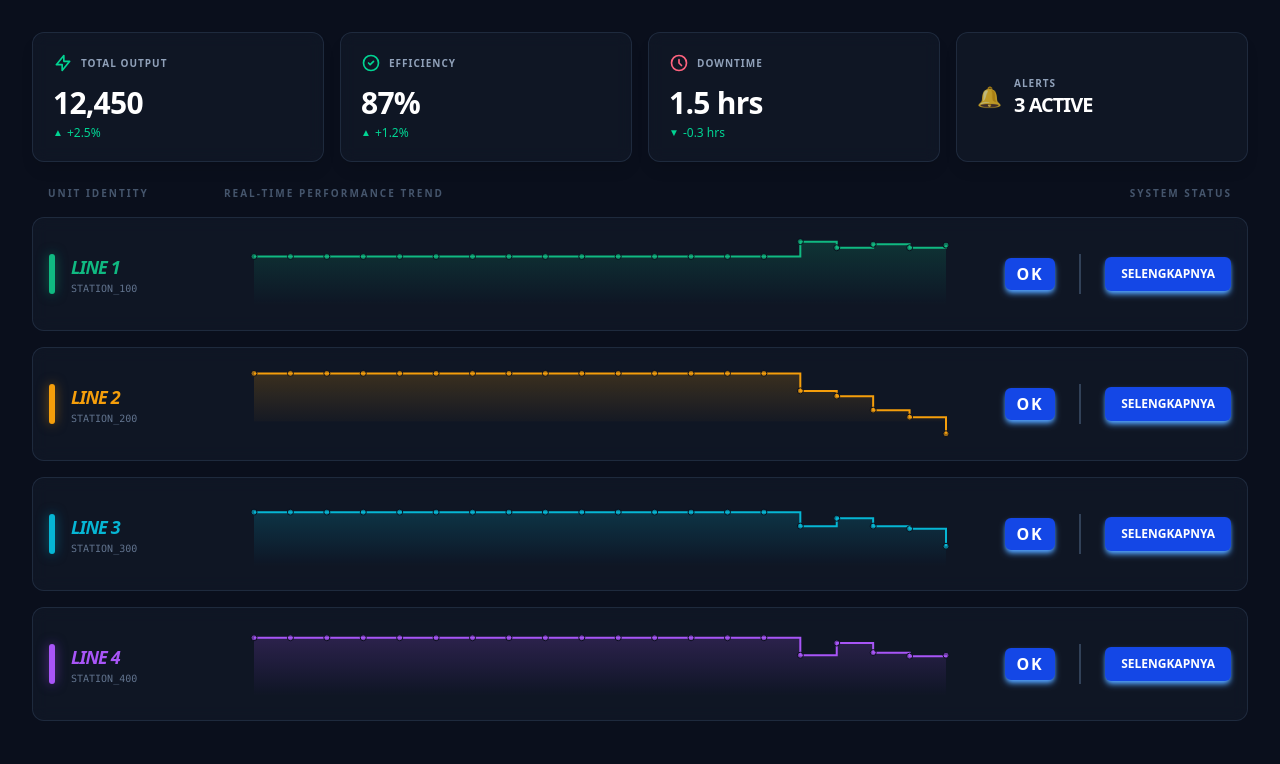
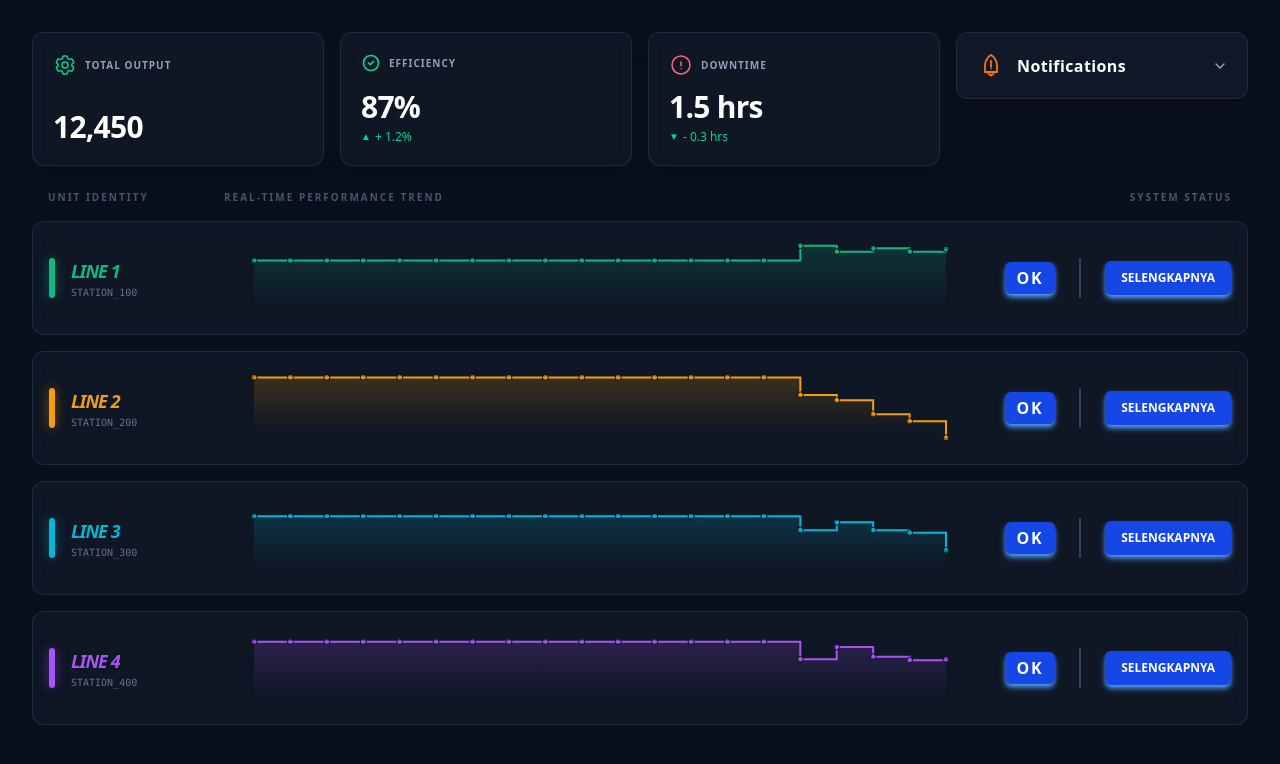
Before and after one commit to daffa-naufal-musyava/system-report-aqua-fe, a React (Vite) app: page /dashboard in a window 1280 px wide. Shown: the top 764 px of the page. Built offline with nearby package versions, Linux system fonts and the light colour scheme; sample sign-in values are in the browser's storage.

Commit message:
style: change icon

```diff
--- a/src/pages/Dashboard.jsx
+++ b/src/pages/Dashboard.jsx
@@ -39,45 +39,71 @@ export default function Dashboard() {
           <DashboardCard
             title="Total Output"
             value="12,450"
-            change="+2.5%"
+            // change="+2.5%"
             colorClass="text-emerald-400"
-            icon={<svg className="w-5 h-5" fill="none" stroke="currentColor" viewBox="0 0 24 24"><path strokeLinecap="round" strokeLinejoin="round" strokeWidth={2} d="M13 10V3L4 14h7v7l9-11h-7z" /></svg>}
+            icon={<svg xmlns="http://www.w3.org/2000/svg" fill="none" viewBox="0 0 24 24" stroke-width="1.5" stroke="currentColor" class="size-6"><path stroke-linecap="round" stroke-linejoin="round" d="M9.594 3.94c.09-.542.56-.94 1.11-.94h2.593c.55 0 1.02.398 1.11.94l.213 1.281c.063.374.313.686.645.87.074.04.147.083.22.127.325.196.72.257 1.075.124l1.217-.456a1.125 1.125 0 0 1 1.37.49l1.296 2.247a1.125 1.125 0 0 1-.26 1.431l-1.003.827c-.293.241-.438.613-.43.992a7.723 7.723 0 0 1 0 .255c-.008.378.137.75.43.991l1.004.827c.424.35.534.955.26 1.43l-1.298 2.247a1.125 1.125 0 0 1-1.369.491l-1.217-.456c-.355-.133-.75-.072-1.076.124a6.47 6.47 0 0 1-.22.128c-.331.183-.581.495-.644.869l-.213 1.281c-.09.543-.56.94-1.11.94h-2.594c-.55 0-1.019-.398-1.11-.94l-.213-1.281c-.062-.374-.312-.686-.644-.87a6.52 6.52 0 0 1-.22-.127c-.325-.196-.72-.257-1.076-.124l-1.217.456a1.125 1.125 0 0 1-1.369-.49l-1.297-2.247a1.125 1.125 0 0 1 .26-1.431l1.004-.827c.292-.24.437-.613.43-.991a6.932 6.932 0 0 1 0-.255c.007-.38-.138-.751-.43-.992l-1.004-.827a1.125 1.125 0 0 1-.26-1.43l1.297-2.247a1.125 1.125 0 0 1 1.37-.491l1.216.456c.356.133.751.072 1.076-.124.072-.044.146-.086.22-.128.332-.183.582-.495.644-.869l.214-1.28Z" /><path stroke-linecap="round" stroke-linejoin="round" d="M15 12a3 3 0 1 1-6 0 3 3 0 0 1 6 0Z" /></svg>}
           />
           <DashboardCard
             title="Efficiency"
             value="87%"
-            change="+1.2%"
+            change="+ 1.2%"
             colorClass="text-emerald-400"
             icon={<svg className="w-5 h-5" fill="none" stroke="currentColor" viewBox="0 0 24 24"><path strokeLinecap="round" strokeLinejoin="round" strokeWidth={2} d="M9 12l2 2 4-4m6 2a9 9 0 11-18 0 9 9 0 0118 0z" /></svg>}
           />
           <DashboardCard
             title="Downtime"
             value="1.5 hrs"
-            change="-0.3 hrs"
+            change="- 0.3 hrs"
             colorClass="text-rose-400"
             isNegative={true}
-            icon={<svg className="w-5 h-5" fill="none" stroke="currentColor" viewBox="0 0 24 24"><path strokeLinecap="round" strokeLinejoin="round" strokeWidth={2} d="M12 8v4l3 3m6-3a9 9 0 11-18 0 9 9 0 0118 0z" /></svg>}
+            icon={<svg xmlns="http://www.w3.org/2000/svg" fill="none" viewBox="0 0 24 24" stroke-width="1.5" stroke="currentColor" class="size-6"><path stroke-linecap="round" stroke-linejoin="round" d="M12 9v3.75m9-.75a9 9 0 1 1-18 0 9 9 0 0 1 18 0Zm-9 3.75h.008v.008H12v-.008Z" /></svg>}
           />
 
           {/* Notif Dropdown Card */}
-          <div className="relative h-full">
+         <div className="relative h-1/2">
             <button
               onClick={() => setShowNotifications(!showNotifications)}
-              className="w-full h-full bg-[#111827]/80 border border-slate-700/50 rounded-xl p-5 flex items-center justify-between hover:bg-slate-800 transition shadow-lg"
+              className="w-full h-full bg-[#111827] border border-slate-700/50 rounded-xl px-5 py-4 flex items-center justify-between hover:bg-[#1a2332] transition-colors shadow-lg"
             >
               <div className="flex items-center gap-3">
-                <span className="text-amber-400 text-xl animate-pulse">🔔</span>
-                <div className="text-left">
-                  <div className="text-[10px] font-bold text-slate-400 uppercase tracking-widest">Alerts</div>
-                  <div className="text-xl font-bold uppercase tracking-tighter text-white">3 Active</div>
+                {/* Bell icon dengan warning triangle, mirip gambar */}
+                <div className="relative">
+                  <svg width="28" height="28" viewBox="0 0 28 28" fill="none" xmlns="http://www.w3.org/2000/svg">
+                    <path d="M14 3C14 3 8 6 8 14V20H20V14C20 6 14 3 14 3Z" stroke="#f97316" strokeWidth="1.8" strokeLinejoin="round" fill="none"/>
+                    <path d="M8 20H20" stroke="#f97316" strokeWidth="1.8" strokeLinecap="round"/>
+                    <circle cx="14" cy="23" r="1.5" fill="#f97316"/>
+                    <path d="M14 9L14 15" stroke="#f97316" strokeWidth="1.8" strokeLinecap="round"/>
+                    <circle cx="14" cy="17" r="0.8" fill="#f97316"/>
+                    {/* Bell shape hint */}
+                    <path d="M11 20C11 21.657 12.343 23 14 23C15.657 23 17 21.657 17 20" stroke="#f97316" strokeWidth="1.5" fill="none"/>
+                  </svg>
                 </div>
+                <span className="text-white font-bold text-base tracking-wide">Notifications</span>
               </div>
+              {/* Chevron */}
+              <svg
+                width="14"
+                height="14"
+                viewBox="0 0 14 14"
+                fill="none"
+                xmlns="http://www.w3.org/2000/svg"
+                className={`text-slate-400 transition-transform duration-200 ${showNotifications ? 'rotate-180' : ''}`}
+              >
+                <path d="M3 5L7 9L11 5" stroke="currentColor" strokeWidth="1.5" strokeLinecap="round" strokeLinejoin="round"/>
+              </svg>
             </button>
+
             {showNotifications && (
-              <div className="absolute top-full right-0 mt-2 w-64 bg-[#1e293b] border border-slate-600 rounded-lg shadow-2xl z-50 overflow-hidden animate-in fade-in slide-in-from-top-1">
-                <div className="p-3 text-[10px] font-black text-slate-500 border-b border-slate-700 uppercase">Recent System Alerts</div>
-                <div className="p-3 text-[11px] hover:bg-slate-700 cursor-pointer border-b border-slate-800 italic">Line 2: Motor temperature high (85°C)</div>
-                <div className="p-2 text-center text-cyan-400 text-[10px] font-bold cursor-pointer hover:underline">MARK ALL AS READ</div>
+              <div className="absolute top-full right-0 mt-2 w-64 bg-[#1e293b] border border-slate-700/50 rounded-xl shadow-2xl z-50 overflow-hidden">
+                <div className="px-4 py-2.5 text-[10px] font-black text-slate-500 border-b border-slate-700/50 uppercase tracking-widest">
+                  Recent System Alerts
+                </div>
+                <div className="px-4 py-3 text-[11px] text-slate-300 hover:bg-slate-700/40 cursor-pointer border-b border-slate-800 transition-colors italic">
+                  Line 2: Motor temperature high (85°C)
+                </div>
+                <div className="px-4 py-2.5 text-center text-cyan-400 text-[10px] font-bold cursor-pointer hover:underline tracking-wider uppercase">
+                  Mark All as Read
+                </div>
               </div>
             )}
           </div>
@@ -92,7 +118,7 @@ export default function Dashboard() {
           </div>
 
           {lines.map(line => (
-            <ProductionLine key={line.id} line={line} />
+            < ProductionLine key={line.id} line={line} />
           ))}
         </div>
 
```
